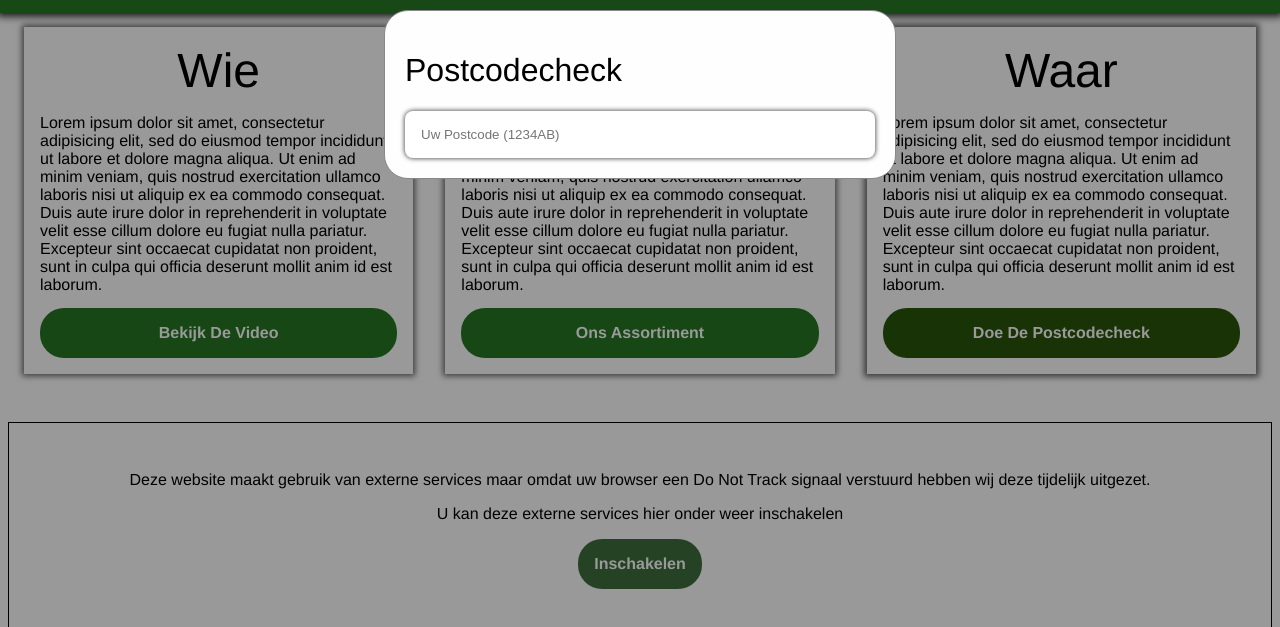
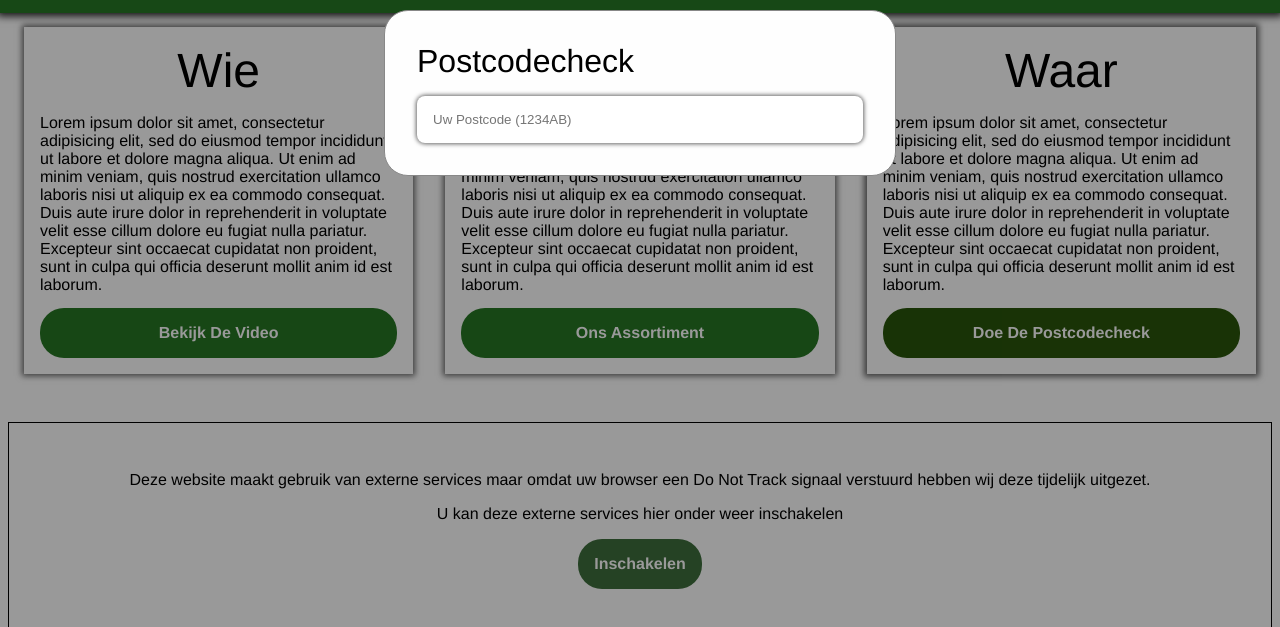
Before and after one commit to Joeri-G/Korenmaat-Website, a React app: page / in a window 1280 px wide. Both pictures are taken after a click on the link "Doe De Postcodecheck". Shown: the part 67-694 px from the top of the page. Built offline with nearby package versions, Linux system fonts and the light colour scheme.

Commit message:
Updated Postcodecheck css and moved checks into separate function

```diff
--- a/src/Website/Components/Postcodecheck.js
+++ b/src/Website/Components/Postcodecheck.js
@@ -41,9 +41,7 @@ export default class Postcodecheck extends Component {
   checkNieuwePostcode = (e) => {
     let inputValue = e.target.value;
     if (inputValue.length < 4) return null;
-    let postcodeString = inputValue.slice(0, 4); // if the string is more than 4 chars extract the first few
-    let postcode = Number(postcodeString);
-    if (isNaN(postcode) || postcode === null || inputValue.length > 6) {
+    if (!this.checkPostcodeFormat(inputValue)) {
       this.setState({
         hasFeedbackMessage: true,
         feedbackMessage: <p className="ongeldigePostcode">De opgegeven postcode is ongeldig.</p>,
@@ -51,6 +49,9 @@ export default class Postcodecheck extends Component {
       });
       return null;
     }
+
+    let postcode = Number(inputValue.slice(0, 4));
+
     for (const range of this.state.postcodeRanges) {
       if (postcode >= range.min && postcode <= range.max) {
         this.setState({
@@ -77,6 +78,19 @@ export default class Postcodecheck extends Component {
                         </React.Fragment>,
       success: false
     });
+  }
+
+  checkPostcodeFormat = (postcode) => {
+    if (postcode.length < 4 || postcode.length > 6) return false; // check the length
+    let postcodeNum = Number(postcode.slice(0, 4))
+    if (isNaN(postcodeNum) || postcodeNum === null) return false; // make sure the numbers are valid
+    if (postcode.length === 4) return true; // if the length is 4 its only numbers and its valid
+    if (postcode.length === 5) return false; // if the length is 5 we are missing a letter and its invalid
+    let postcodeLetters = postcode.slice(4, 6);
+    for (const char of postcodeLetters) { // make sure the letters are alphabetical
+      if (!char.match(/[A-z]/i)) return false
+    }
+    return true;
   }
 
   zoomOutAnimation = () => {
--- a/src/Website/css/Mobile-Override.css
+++ b/src/Website/css/Mobile-Override.css
@@ -1,4 +1,4 @@
-@media screen and (orientation:portrait) /*or (height > 100vw)*/ { /* if portrait mode (like on mobile) */
+@media screen and (orientation:portrait) { /* if portrait mode (like on mobile) */
   .toWebshop {
     margin: auto;
     margin-top: 8rem;
@@ -28,8 +28,8 @@
   }
 
   .Postcodecheck {
-    left: 10%;
+    left: 7.5%;
     margin: 20% auto;
-    width: 80%;
+    width: 85%;
   }
 }
--- a/src/Website/css/Postcodecheck.css
+++ b/src/Website/css/Postcodecheck.css
@@ -18,7 +18,7 @@
   left: 30%;
   background-color: #fefefe;
   margin: 6% auto;
-  padding: 20px;
+  padding: 2rem;
   border: 1px solid #888;
   width: 40%;
 }
@@ -27,12 +27,19 @@
   text-decoration: underline;
 }
 
+.Postcodecheck p {
+  margin: 0;
+  margin-top: 1rem;
+}
+
 .Postcodecheck h1 {
+  margin: 0;
   font-size: 2rem;
   font-weight: normal;
 }
 
 .Postcodecheck input {
+  margin: 1rem 0 0 0;
   --border-color:  0px 0px 4px 1px rgba(0, 0, 0, 0.6);
   border-radius: 8px;
   display: block;
```
